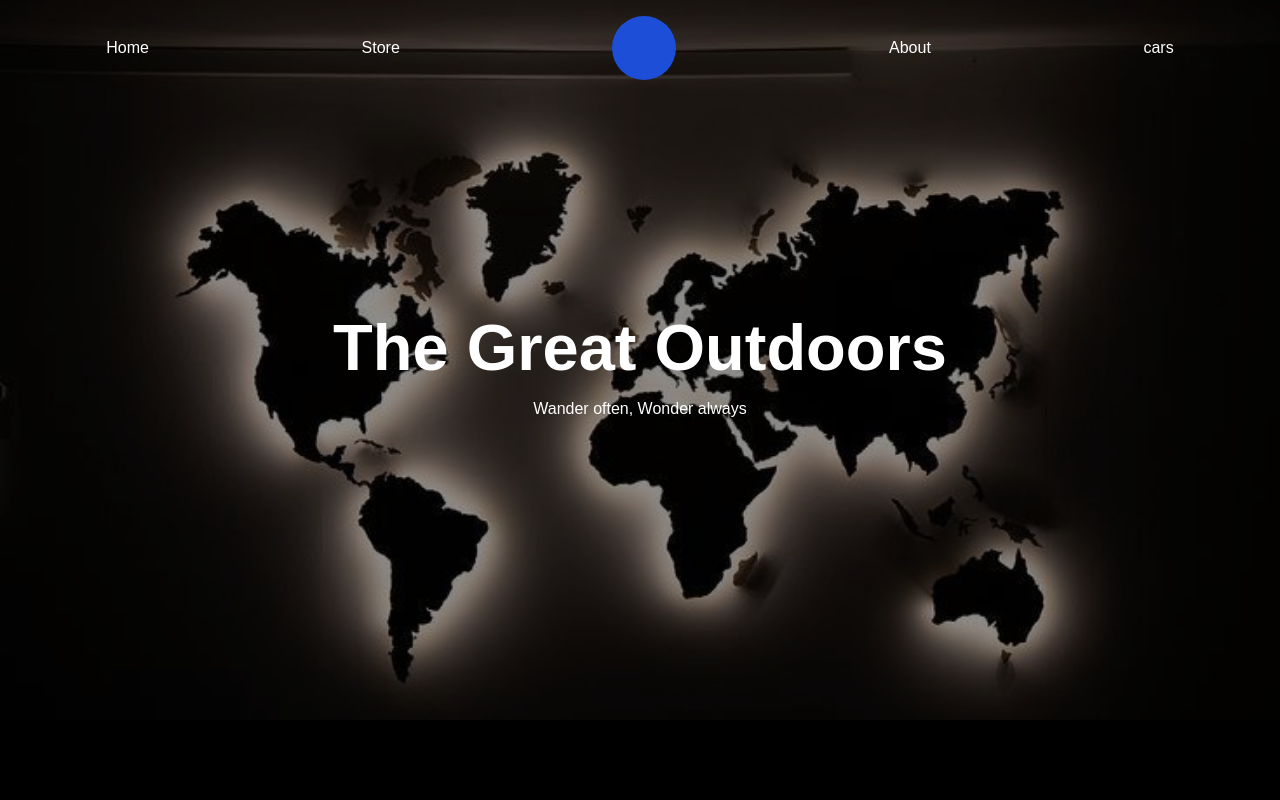
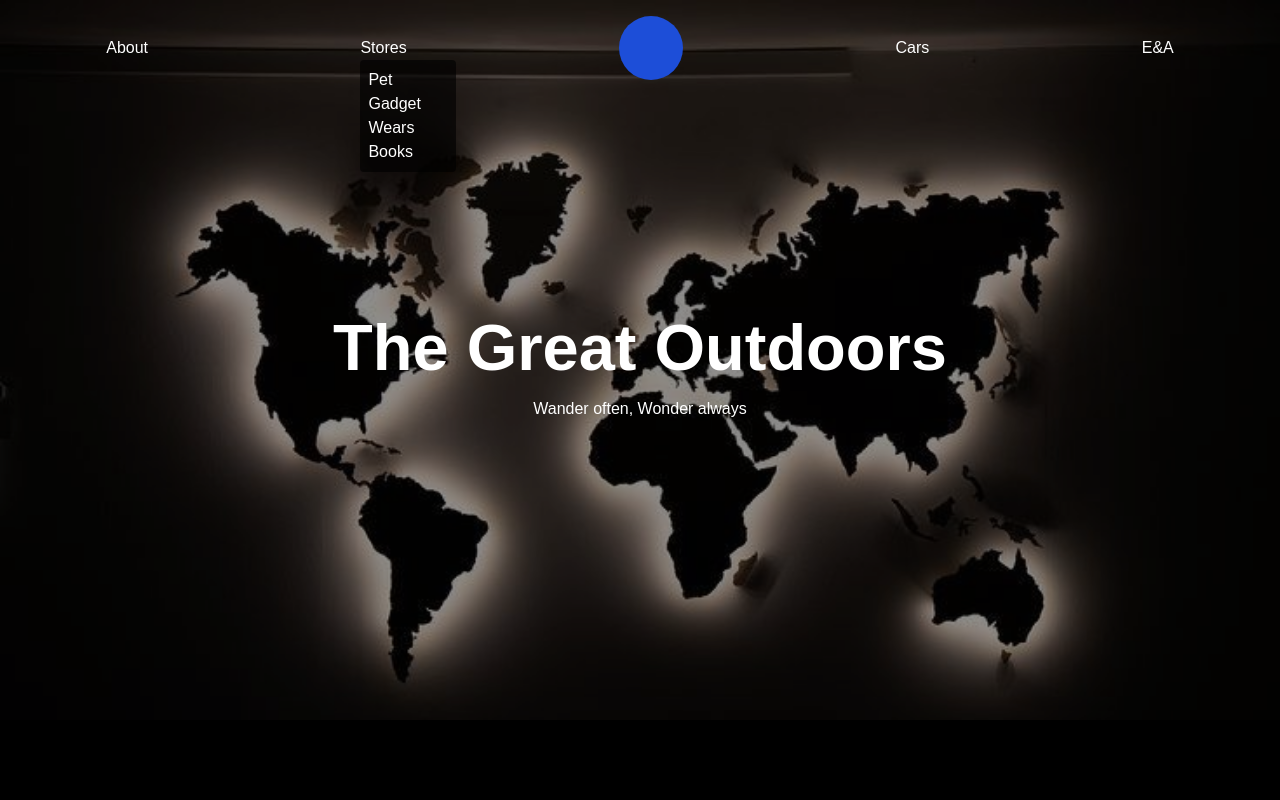
Before and after one commit to emdevelopa/maximillian, a React (Create React App) app: page / in a window 1280 px wide. Shown: the top 800 px of the page. Built offline with nearby package versions, Linux system fonts and the light colour scheme.

Commit message:
good commit

```diff
--- a/src/App.js
+++ b/src/App.js
@@ -12,20 +12,29 @@ class App extends Component {
           <nav className="text-white fixed w-full">
             <ul className="flex justify-around py-4 items-center">
               <li>
-                <a>Home</a>
+                <a>About</a>
               </li>
               <li>
-                <a>Store</a>
+                <a>Stores</a>
+                <div className="absolute bg-[#0000009e] w-[6em] p-2 rounded">
+                  <ul>
+                    <li>Pet</li>
+                    <li>Gadget</li>
+                    <li>Wears</li>
+                    <li>Books</li>
+                    <li></li>
+                  </ul>
+                </div>
               </li>
               <li>
                 {/* <img src={logo} alt='swsw' className='w-[4em]'/> */}
                 <div className="h-[4em] w-[4em] rounded-[50%] bg-blue-700"></div>
               </li>
               <li>
-                <a>About</a>
+                <a>Cars</a>
               </li>
               <li>
-                <a>cars</a>
+                <a>E&A</a>
               </li>
             </ul>
           </nav>
@@ -86,7 +95,7 @@ class App extends Component {
           </p>
         </div>
         <footer className="bgImage h-[20em] flex items-end text-white justify-center">
-              <p>&copy; 2023 MAXIMILLIAN All rights reserved</p>
+          <p>&copy; 2023 MAXIMILLIAN All rights reserved</p>
         </footer>
       </div>
     );
```
